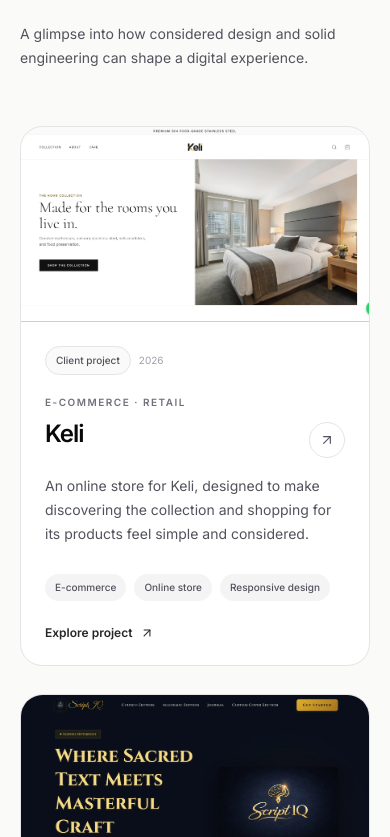
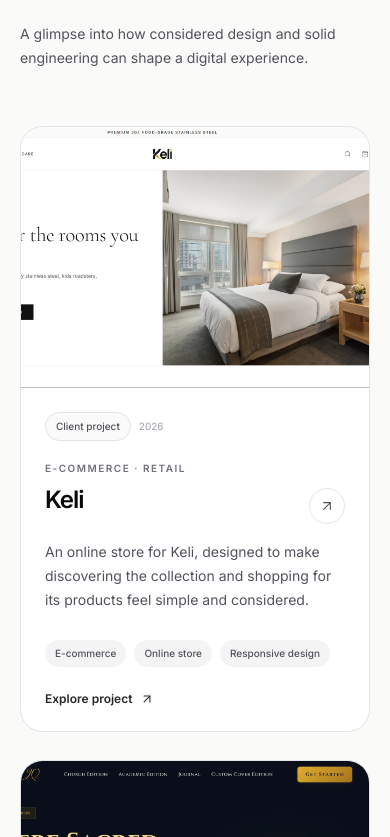
Before and after one commit to jkibura/splendour-studio, a Next.js app: page / in a window 390 px wide. Shown: the part 5347-6184 px from the top of the page. Built offline with nearby package versions, Linux system fonts and the light colour scheme.

Commit message:
Card image aspect ratio changed on mobile and whatsapp button size reduced

```diff
--- a/data/projects.ts
+++ b/data/projects.ts
@@ -13,6 +13,7 @@ export const projects: Project[] = [
     tags: ["E-commerce", "Online store", "Responsive design"],
     image: "/projects/keli.webp",
     imageAlt: "Keli online store project",
+    imageFocus: "right",
     gridSpan: 7,
     status: "Client project",
   },
@@ -26,6 +27,7 @@ export const projects: Project[] = [
     tags: ["Brand experience", "E-commerce", "Product design"],
     image: "/projects/script-iq.webp",
     imageAlt: "Script IQ notebook brand project",
+    imageFocus: "right",
     gridSpan: 5,
     status: "Client project",
   },
@@ -39,6 +41,7 @@ export const projects: Project[] = [
     tags: ["Healthcare", "Service website", "Accessibility"],
     image: "/projects/psychology.webp",
     imageAlt: "Psychology practice homepage for Dr. Sarah Mitchell, PsyD",
+    imageFocus: "far-right",
     gridSpan: 12,
     status: "Client project",
   },
--- a/src/app/projects/[id]/page.tsx
+++ b/src/app/projects/[id]/page.tsx
@@ -6,6 +6,7 @@ import { notFound } from "next/navigation";
 import { projects } from "../../../../data/projects";
 import { projectPageContent } from "../../../../data/projectPages";
 import { siteConfig } from "../../../../data/siteConfig";
+import { projectImageFocusClasses } from "../../../lib/projectImageFocus";
 
 interface ProjectPageProps {
   params: Promise<{ id: string }>;
@@ -45,8 +46,8 @@ export default async function ProjectPage({ params }: ProjectPageProps) {
           </div>
         </header>
 
-        <div className="relative aspect-[16/9] overflow-hidden rounded-[1.5rem] border border-zinc-200 bg-[var(--color-image-placeholder)] sm:rounded-[2rem]">
-          <Image src={project.image} alt={project.imageAlt} fill priority sizes="(min-width: 1280px) 1280px, 100vw" className="object-cover" />
+        <div className="relative aspect-[4/3] overflow-hidden rounded-[1.5rem] border border-zinc-200 bg-[var(--color-image-placeholder)] md:aspect-[16/9] sm:rounded-[2rem]">
+          <Image src={project.image} alt={project.imageAlt} fill priority sizes="(min-width: 1280px) 1280px, 100vw" className={`object-cover ${projectImageFocusClasses[project.imageFocus ?? "center"]}`} />
         </div>
 
         <div className="grid gap-10 border-b border-zinc-200 py-12 sm:py-16 md:grid-cols-[0.65fr_1fr] md:gap-16">
--- a/src/components/Projects.tsx
+++ b/src/components/Projects.tsx
@@ -2,6 +2,7 @@ import Image from "next/image";
 import Link from "next/link";
 import { ArrowUpRight } from "lucide-react";
 import type { Project } from "../types";
+import { projectImageFocusClasses } from "../lib/projectImageFocus";
 import { projects, projectsContent } from "../../data/projects";
 import { Card } from "./ui/Card";
 
@@ -13,13 +14,13 @@ const gridSpanClasses: Record<Project["gridSpan"], string> = {
 
 function ProjectImage({ project }: { project: Project }) {
   return (
-    <div className="project-image relative aspect-16/9 overflow-hidden bg-[var(--color-image-placeholder)]">
+    <div className="project-image relative aspect-[4/3] overflow-hidden bg-[var(--color-image-placeholder)] md:aspect-[16/9]">
       <Image
         src={project.image}
         alt={project.imageAlt}
         fill
         sizes="(min-width: 768px) 58vw, 100vw"
-        className="object-cover transition-transform duration-500 group-hover:scale-[1.025]"
+        className={`object-cover transition-transform duration-500 group-hover:scale-[1.025] ${projectImageFocusClasses[project.imageFocus ?? "center"]}`}
       />
     </div>
   );
--- a/src/components/WhatsAppContact.tsx
+++ b/src/components/WhatsAppContact.tsx
@@ -18,6 +18,7 @@ export function WhatsAppContact() {
       notification={false}
       notificationSound={false}
       style={{ zIndex: 40 }}
+      buttonStyle={{ transform: "scale(0.8)" }}
     />
   );
 }
--- /dev/null
+++ b/src/lib/projectImageFocus.ts
@@ -0,0 +1,10 @@
+import type { Project } from "../types";
+
+export const projectImageFocusClasses: Record<
+  NonNullable<Project["imageFocus"]>,
+  string
+> = {
+  center: "object-center",
+  right: "object-[70%_center] md:object-center",
+  "far-right": "object-[78%_center] md:object-center",
+};
--- a/src/types/index.ts
+++ b/src/types/index.ts
@@ -39,6 +39,7 @@ export interface Project {
   tags: string[];
   image: string;
   imageAlt: string;
+  imageFocus?: "center" | "right" | "far-right";
   url?: string;
   caseStudy?: {
     challenge: string;
```
